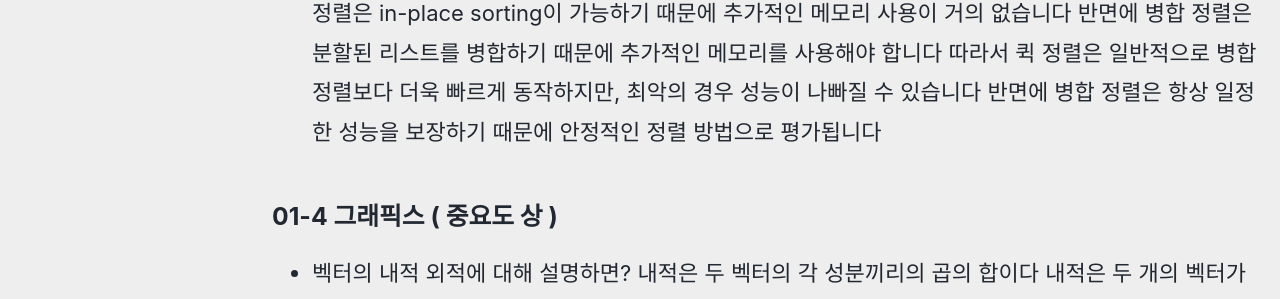
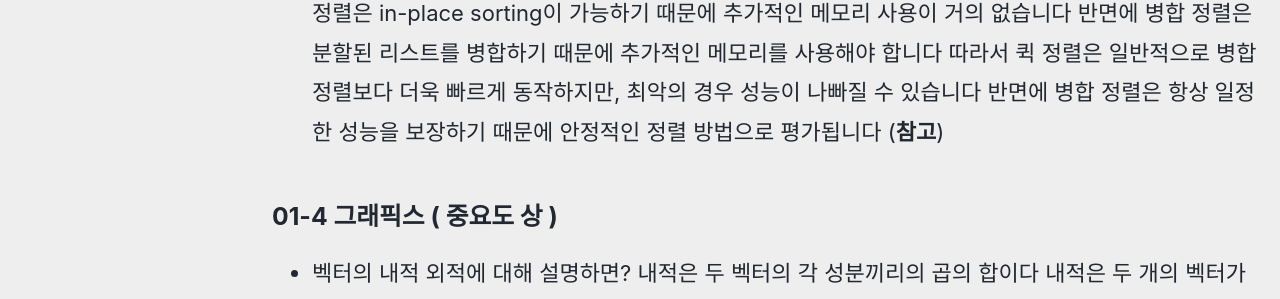
Before and after one commit to devMyeong/devMyeong.github.io, a Jekyll site: the page built from _posts/cs/2022-09-05-블로그-면접준비.md, in a window 1280 px wide and 900 px high, scrolled down 18846 px. Shown: the part 339-638 px from the top of the window. Built offline with Jekyll 4.4.1, drawn with Linux system fonts in a browser that asks for light colours; cached includes are drawn as plain includes; nearby versions of some CDN libraries; some web fonts are replaced; comment, search, counter and statistics services are not loaded; some of the changed text lies outside the part shown.

Commit message:
Chore : 이것 저것 수정

```diff
--- a/_posts/cs/2022-09-05-블로그-면접준비.md
+++ b/_posts/cs/2022-09-05-블로그-면접준비.md
@@ -182,7 +182,7 @@ last_modified_at: 2022-10-30
 - DFS와 백트래킹의 차이는? DFS는 모든 경우의 수를 탐색하고 백트래킹은 불필요한 탐색을 하지 않는다 ([**참고**](https://veggie-garden.tistory.com/24))
 - 슬라이딩 윈도우 알고리즘과 투 포인터 알고리즘의 차이는? 투 포인터 알고리즘은 부분 배열의 길이가 가변적이지만 슬라이딩 윈도우 알고리즘은 부분 배열의 길이가 고정적입니다 ([**참고**](https://velog.io/@codenmh0822/%ED%88%AC-%ED%8F%AC%EC%9D%B8%ED%84%B0-%EC%8A%AC%EB%9D%BC%EC%9D%B4%EB%94%A9-%EC%9C%88%EB%8F%84%EC%9A%B0-%EA%B5%AC%EA%B0%84-%ED%95%A9-%EC%95%8C%EA%B3%A0%EB%A6%AC%EC%A6%98))
 - 병합 정렬과 퀵 정렬의 차이는? 병합정렬은 리스트를 둘로 나눈 후, 각각을 재귀적으로 병합해 정렬하는 방식이다 퀵 정렬은 리스트를 둘로 나눈 후, 각각을 재귀적으로 정렬하는 방식이다
-- 병합 정렬과 퀵 정렬의 성능적인 차이는 무엇인가? 퀵 정렬은 pivot을 선택하는 방식에 따라서 최악의 경우 O(n^2)의 성능을 보일 수 있습니다 반면에 병합 정렬은 항상 O(nlogn)의 성능을 보장합니다 또한 퀵 정렬은 in-place sorting이 가능하기 때문에 추가적인 메모리 사용이 거의 없습니다 반면에 병합 정렬은 분할된 리스트를 병합하기 때문에 추가적인 메모리를 사용해야 합니다 따라서 퀵 정렬은 일반적으로 병합 정렬보다 더욱 빠르게 동작하지만, 최악의 경우 성능이 나빠질 수 있습니다 반면에 병합 정렬은 항상 일정한 성능을 보장하기 때문에 안정적인 정렬 방법으로 평가됩니다
+- 병합 정렬과 퀵 정렬의 성능적인 차이는 무엇인가? 퀵 정렬은 pivot을 선택하는 방식에 따라서 최악의 경우 O(n^2)의 성능을 보일 수 있습니다 반면에 병합 정렬은 항상 O(nlogn)의 성능을 보장합니다 또한 퀵 정렬은 in-place sorting이 가능하기 때문에 추가적인 메모리 사용이 거의 없습니다 반면에 병합 정렬은 분할된 리스트를 병합하기 때문에 추가적인 메모리를 사용해야 합니다 따라서 퀵 정렬은 일반적으로 병합 정렬보다 더욱 빠르게 동작하지만, 최악의 경우 성능이 나빠질 수 있습니다 반면에 병합 정렬은 항상 일정한 성능을 보장하기 때문에 안정적인 정렬 방법으로 평가됩니다 ([**참고**](https://splendidlolli.tistory.com/366))
 
 ### 01-4 그래픽스 ( 중요도 상 )
 - 벡터의 내적 외적에 대해 설명하면? 내적은 두 벡터의 각 성분끼리의 곱의 합이다 내적은 두 개의 벡터가 있을때 한 벡터의 방향으로 나머지 하나를 projection(투영) 시킨 것과 다른 한 벡터의 크기의 곱이다 외적은 두 벡터의 수직인 벡터를 구하는 방법이다 참고로 투영이란 3차원 입체에서 2차원 평면, 2차원 평면에서 1차원 직선, 직선에서 다른 직선 등으로 주로 차원을 단순화시키며 도형을 변환시키는 것을 의미한다 ([**참고**](http://www.findmean.com/%EC%88%98%ED%95%99/%EB%B2%A1%ED%84%B0/%EB%B2%A1%ED%84%B0%EC%9D%98-%EB%82%B4%EC%A0%81/)), ([**참고**](https://www.youtube.com/watch?v=sOAgJmsHKLE)), ([**참고**](http://www.findmean.com/%EC%88%98%ED%95%99/%EB%B2%A1%ED%84%B0/%EB%B2%A1%ED%84%B0%EC%9D%98-%EC%99%B8%EC%A0%81/)), ([**참고**](https://www.youtube.com/watch?v=Muu6PLRQXZk)), ([**참고**](http://www.ktword.co.kr/test/view/view.php?m_temp1=4795))
```
Also changed, not shown: _posts/codingTest/2022-09-25-백준.md (+8 -11 lines).
